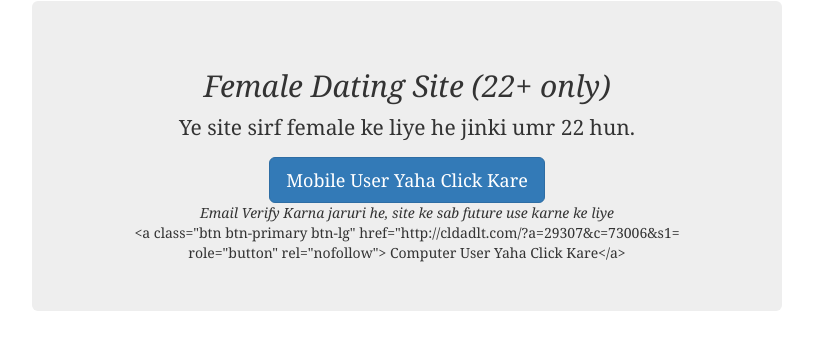
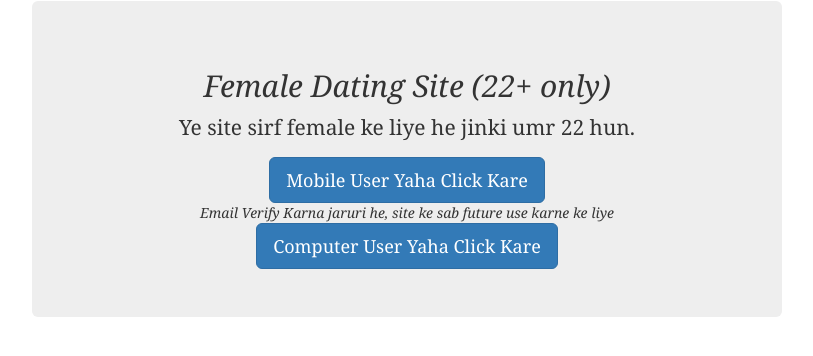
Before and after one commit to enyusu/enyusu.github.com, a Jekyll site: the page built from _posts/2015-02-10-dating-india.md, in a window 1280 px wide. Shown: the top 356 px of the page, without its empty margins (233-1046 px from the left). Built offline with Jekyll 4.4.1, drawn with Linux system fonts in a browser that asks for light colours; nearby versions of some CDN libraries.

Commit message:
Update 2015-02-10-dating-india.md

```diff
--- a/_posts/2015-02-10-dating-india.md
+++ b/_posts/2015-02-10-dating-india.md
@@ -10,6 +10,6 @@ metaurl: http://cloudhosting.enyusu.com/
      <p>Ye site sirf female ke liye he jinki umr 22 hun. </p>
       <a class="btn btn-primary btn-lg" href="http://nbeatrk.com/mt/y224x2c484s233t224q2u234/" role="button" rel="nofollow">Mobile User Yaha Click Kare </a><br/>
       <i>Email Verify Karna jaruri he, site ke sab future use karne ke liye</i><br/>
-      <a class="btn btn-primary btn-lg" href="http://cldadlt.com/?a=29307&c=73006&s1= role="button" rel="nofollow"> Computer User Yaha Click Kare</a>
+      <a class="btn btn-primary btn-lg" href="http://cldadlt.com/?a=29307&c=73006&s1=" role="button" rel="nofollow"> Computer User Yaha Click Kare</a>
       </center>
 </div>
```
